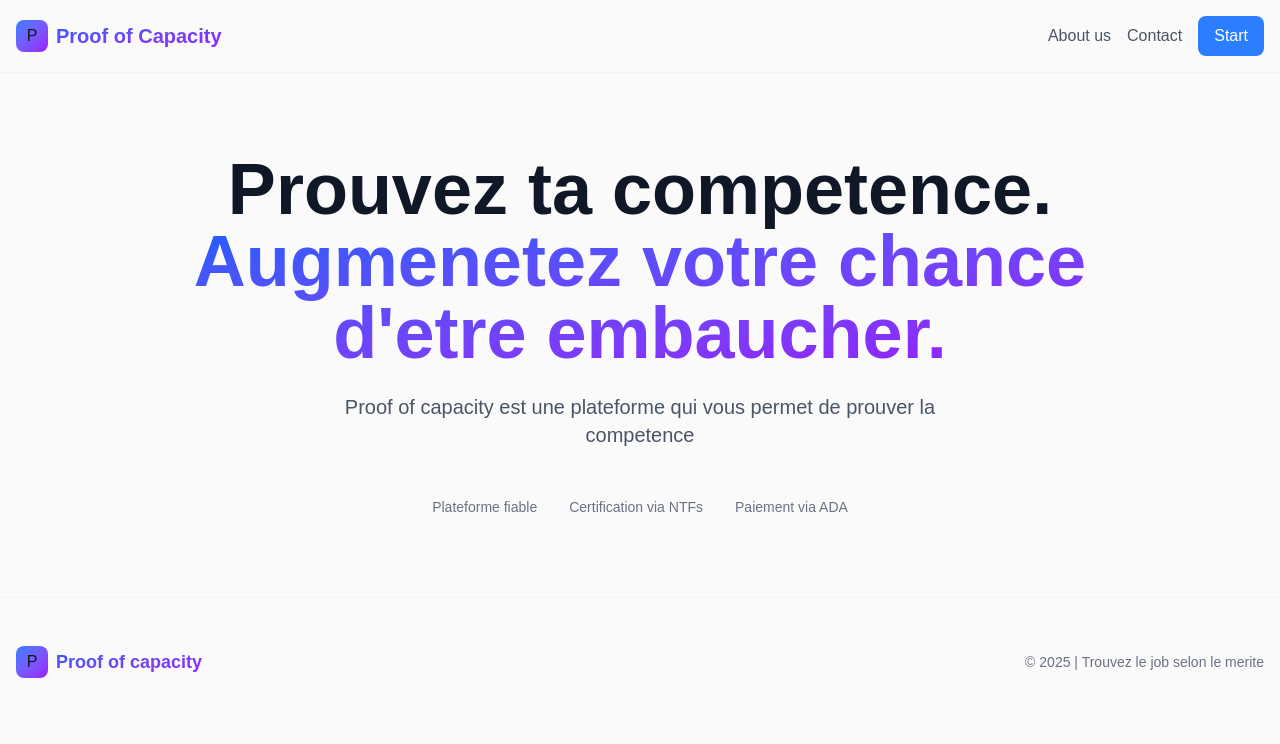
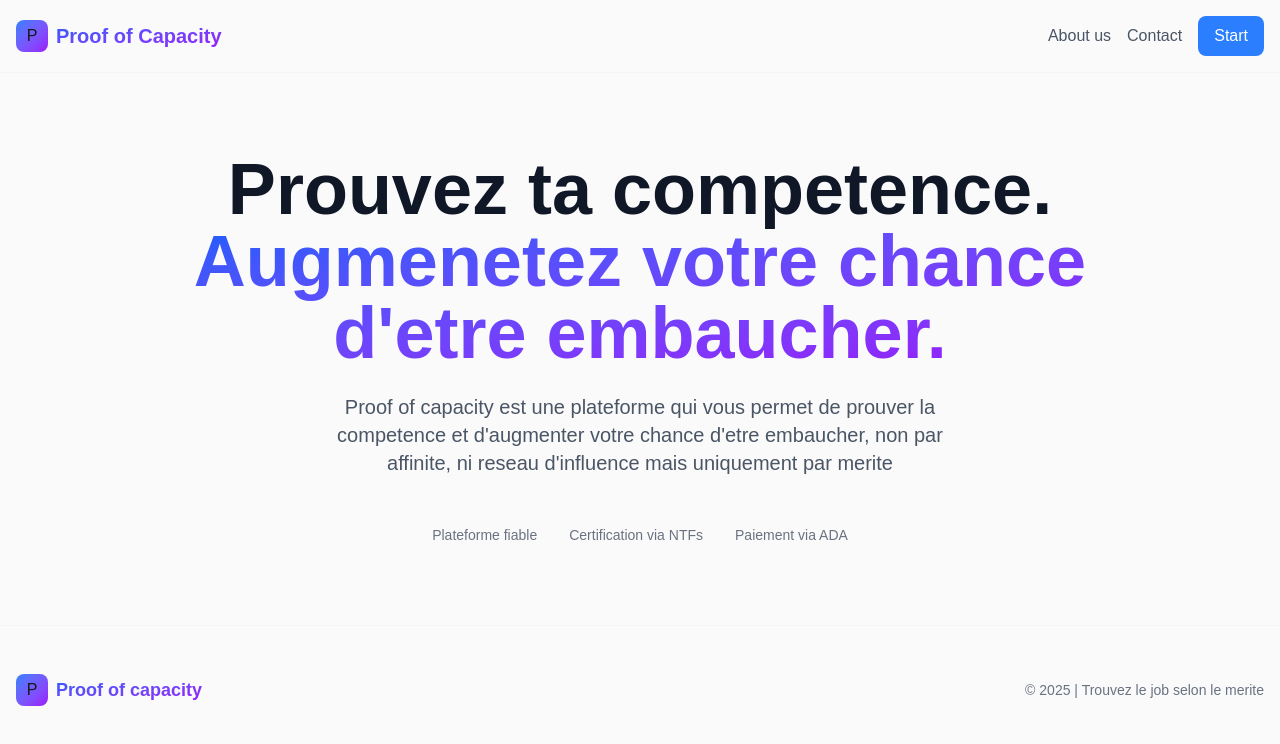
Before and after one commit to yavchris07/poc-official, a Next.js app: page / in a window 1280 px wide. Shown: the top 744 px of the page. Built offline with nearby package versions, Linux system fonts and the light colour scheme.

Commit message:
landing page ui

```diff
--- a/app/page.tsx
+++ b/app/page.tsx
@@ -2,7 +2,7 @@
 import { useRouter } from "next/navigation";
 export default function Home() {
   const route = useRouter();
-  const date = new Date()
+  const date = new Date();
 
   return (
     <div className="min-h-screen bg-zinc-50 font-san">
@@ -55,7 +55,9 @@ export default function Home() {
 
             <p className="text-xl text-gray-600 mb-12 max-w-2xl mx-auto">
               Proof of capacity est une plateforme qui vous permet de prouver la
-              competence
+              competence et d&apos;augmenter votre chance d&apos;etre embaucher,
+              non par affinite, ni reseau d&apos;influence mais uniquement par
+              merite
             </p>
 
             {/* Trust Badges */}
@@ -77,11 +79,12 @@ export default function Home() {
         </div>
       </section>
       {/*  */}
+
       {/*  */}
 
       {/* Footer */}
       <footer className="py-12 border-t border-gray-100">
-        <div className="container mx-auto px-4">
+        <div className="container mx-auto px-4 ">
           <div className="flex items-center justify-between">
             <div className="flex items-center space-x-2">
               <div className="w-8 h-8 bg-linear-to-br from-blue-500 to-purple-600 rounded-lg flex items-center justify-center">
```
Also changed, not shown: app/auth/signup/page.tsx (added).
